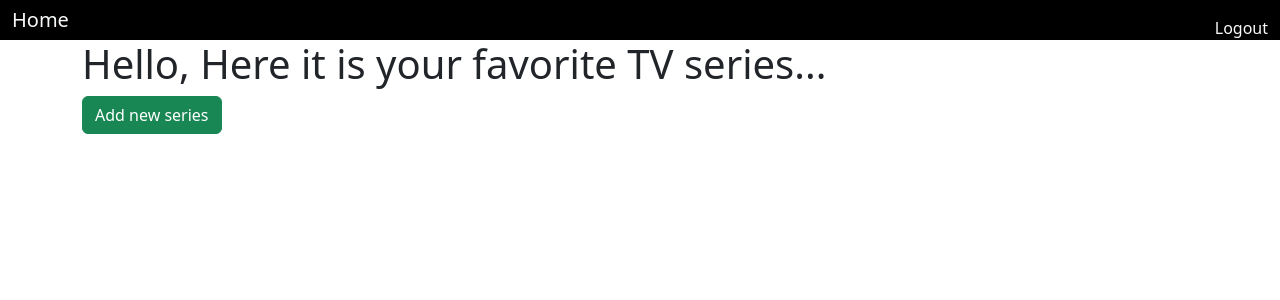
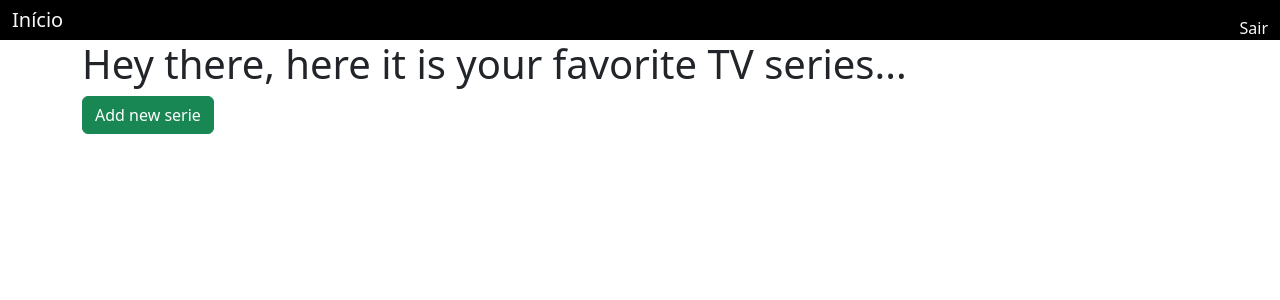
Before and after one commit to arthurcamurca04/series-app, a Symfony app: template templates/series/series.html.twig in a window 1280 px wide. Shown: the top 300 px of the page. Run offline with Twig, Linux system fonts and the light colour scheme; the template is opened without the code that fills it, so the values that code supplies are empty; style sheets or scripts are compiled from the project's sources; some libraries are stand-ins or nearby versions.

Commit message:
[ADD] - adicionando traduções

```diff
--- a/config/routes.yaml
+++ b/config/routes.yaml
@@ -3,6 +3,7 @@ controllers:
         path: ../src/Controller/
         namespace: App\Controller
     type: attribute
+    prefix: /{_locale}
 
 app_logout:
     path: /logout
--- a/src/Entity/User.php
+++ b/src/Entity/User.php
@@ -10,7 +10,7 @@ use Symfony\Component\Security\Core\User\UserInterface;
 
 #[ORM\Entity(repositoryClass: UserRepository::class)]
 #[ORM\Table(name: '`user`')]
-#[UniqueEntity(fields: ['email'], message: 'There is already an account with this email')]
+#[UniqueEntity(fields: ['email'], message: 'Já existe uma conta com este email')]
 class User implements UserInterface, PasswordAuthenticatedUserInterface
 {
     #[ORM\Id]
--- a/src/Form/RegistrationFormType.php
+++ b/src/Form/RegistrationFormType.php
@@ -25,11 +25,11 @@ class RegistrationFormType extends AbstractType
                 'attr' => ['autocomplete' => 'new-password'],
                 'constraints' => [
                     new NotBlank([
-                        'message' => 'Please enter a password',
+                        'message' => 'Por favor, informe login e senha',
                     ]),
                     new Length([
                         'min' => 6,
-                        'minMessage' => 'Your password should be at least {{ limit }} characters',
+                        'minMessage' => 'Sua senha deve conter ao menos {{ limit }} caracteres',
                         // max length allowed by Symfony for security reasons
                         'max' => 20,
                     ]),
--- a/templates/base.html.twig
+++ b/templates/base.html.twig
@@ -9,11 +9,11 @@
     <body>
         <div class="container-fluid bg-black d-flex justify-content-between align-items-end">
             <nav class="navbar navbar-brand">
-                <a class="link-light nav-link" href="{{ path('series') }}">Home</a>
+                <a class="link-light nav-link" href="{{ path('series') }}">Início</a>
             </nav>
             <div class="d-flex justify-content-between align-items-end">
                 <span class="text-light me-lg-3">{{ userLogged.userIdentifier }} </span>
-                <a class="link-light nav-link" href={{ path('app_logout') }}>Logout</a>
+                <a class="link-light nav-link" href={{ path('app_logout') }}>Sair</a>
             </div>
         </div>
         <div class="container">
--- a/templates/episode/index.html.twig
+++ b/templates/episode/index.html.twig
@@ -3,7 +3,7 @@
 {% block title %}Hello EpisodeController!{% endblock %}
 
 {% block body %}
-    <h1>Episodes of Season {{ seasonId }} ✅</h1>
+    <h1>Episódios da Temporada {{ seasonId }} ✅</h1>
 
     {% for type, messages in app.flashes %}
         {% for message in messages %}
@@ -16,7 +16,7 @@
         <ul class="list-group">
             {% for episode in episodes %}
                 <li class="list-group-item d-flex justify-content-between align-items-center">
-                    Episode {{ episode.number }}
+                    Episódio {{ episode.number }}
                     <input type="checkbox" name="watched[]" id="watched" value={{ episode.id }}
                            {% if episode.watched == true %}checked{% endif %}
                             {% if episode.watched == true %}disabled="true"{% endif %}
@@ -24,6 +24,6 @@
                 </li>
             {% endfor %}
         </ul>
-        <button class="btn btn-primary mt-2" type="submit">Save</button>
+        <button class="btn btn-primary mt-2" type="submit">Salvar</button>
     </form>
 {% endblock %}
--- a/templates/season/index.html.twig
+++ b/templates/season/index.html.twig
@@ -3,7 +3,7 @@
 {% block title %} Seasons {% endblock %}
 
 {% block body %}
-        <h1>Seasons of the Serie "{{ serie }}"</h1>
+        <h1>Temporadas da série "{{ serie }}"</h1>
 
         {% if coverImage  %}
                 <img alt="Image de capa da serie {{ serie }}"
@@ -15,7 +15,7 @@
         <ul class="list-group">
             {% for s in seasons %}
                 <li class="list-group-item d-flex justify-content-between align-items-center">
-                        <a href={{ path("app_episode", {id: s.id}) }}>Season {{ s.number }}</a>
+                        <a href={{ path("app_episode", {id: s.id}) }}>Temporada {{ s.number }}</a>
                         <span class="badge bg-dark">{{ s.episodes|length }}</span>
                 </li>
             {% endfor %}
--- a/templates/series/form.html.twig
+++ b/templates/series/form.html.twig
@@ -1,9 +1,9 @@
 {% extends 'base.html.twig' %}
 
-{% block title %}{{ series is defined ? 'Edit' : 'Add'}} series{% endblock %}
+{% block title %}{{ series is defined ? 'Editar' : 'Adicionar'}} series{% endblock %}
 
 {% block body %}
-    <h1>{{ series is defined ? 'Edit' : 'Add'}} your favorite TV series</h1>
+    <h1>{{ series is defined ? 'Editar' : 'Adicionar'}} sua série favorita</h1>
     {{ form_start(seriesForm) }}
     <div class="my-custom-class-for-errors">
         {{ form_errors(seriesForm) }}
--- a/templates/series/series.html.twig
+++ b/templates/series/series.html.twig
@@ -1,9 +1,9 @@
 {% extends 'base.html.twig' %}
 
-{% block title %} Series List!!{% endblock %}
+{% block title %} Listagem de Séries!!{% endblock %}
 
 {% block body %}
-    <h1>Hello, Here it is your favorite TV series...</h1>
+    <h1>{% trans %}series.home{% endtrans %}</h1>
 
     {% for type, messages in app.flashes %}
         {% for message in messages %}
@@ -12,7 +12,7 @@
         {% endfor %}
     {% endfor %}
 
-    <a class="btn btn-success mb-3" href={{ path("series-create-form") }}>Add new series</a>
+    <a class="btn btn-success mb-3" href={{ path("series-create-form") }}>{% trans %}series.add{% endtrans %}</a>
     <ul class="list-group">
         {% for serie in series %}
             <li class="list-group-item d-flex justify-content-between align-items-center">
--- /dev/null
+++ b/translations/messages.en.yml
@@ -0,0 +1,3 @@
+series.home: Hey there, here it is your favorite TV series...
+series.add: Add new serie
+series.delete: Serie removed successfully
--- /dev/null
+++ b/translations/messages.pt_BR.yml
@@ -0,0 +1,3 @@
+series.home: Olá, aqui estão suas séries de TV favoritas...
+series.add: Adicionar nova série
+series.delete: Série removida com sucesso
```
Also changed, not shown: src/Controller/SeriesController.php (+11 -5 lines), src/Form/SeriesType.php (+4 -4 lines), 1 other file.
